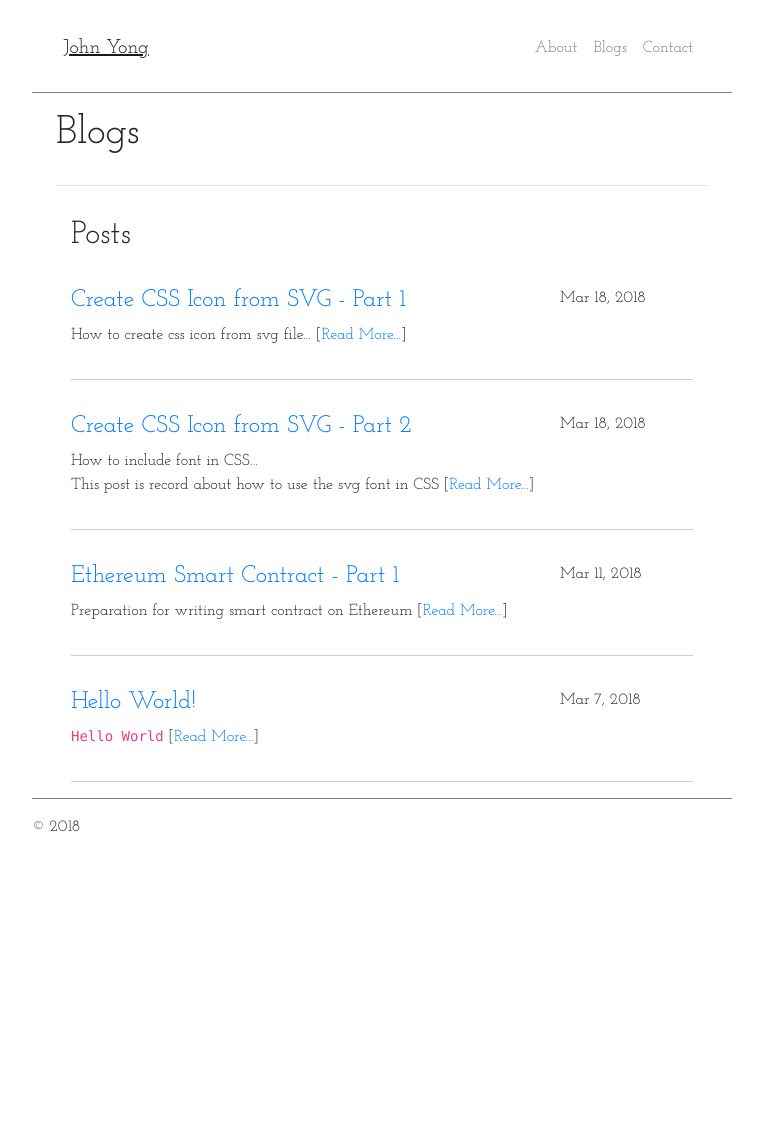
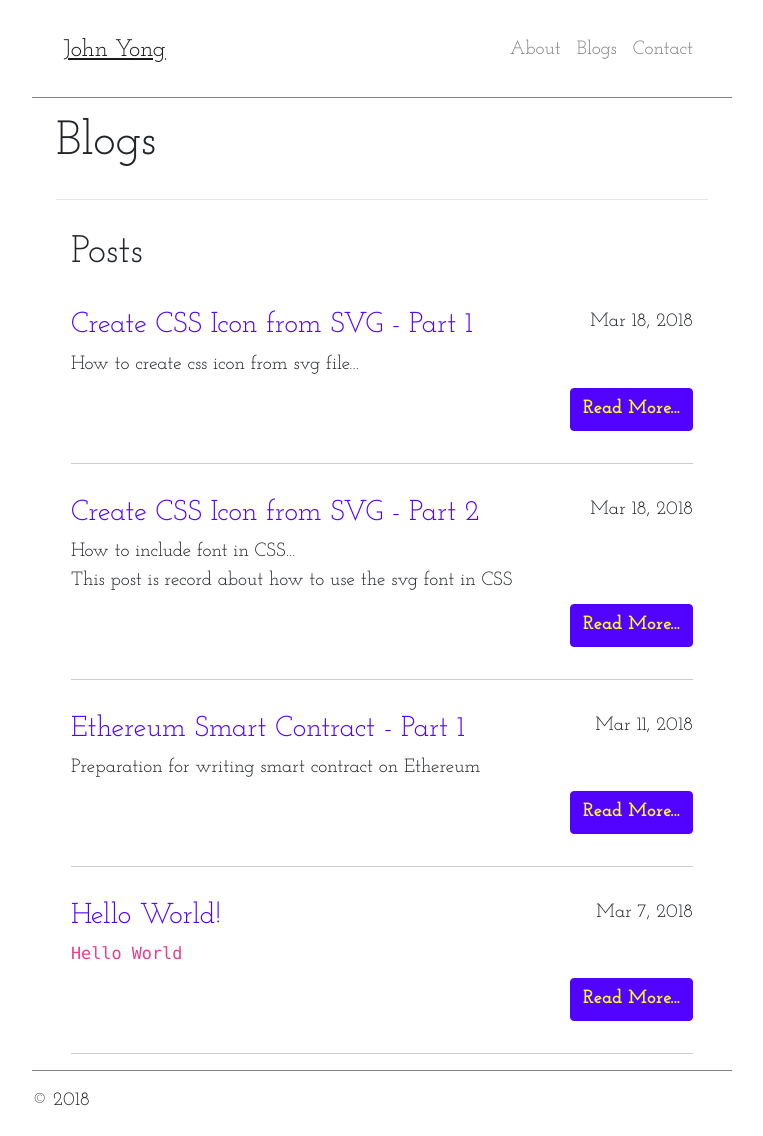
Before and after one commit to yikkok-yong/yikkok-yong.github.io, a Jekyll site: the page built from blogs.md, in a window 1280 px wide. Shown: the whole page, without its empty margins (258-1021 px from the left). Built offline with Jekyll 4.4.1, drawn with Linux system fonts in a browser that asks for light colours; nearby versions of some CDN libraries; before the commit the page ends 900 px from its top, so only the background shows below that.

Commit message:
UI modification

```diff
--- a/_config.yml
+++ b/_config.yml
@@ -46,7 +46,7 @@ my_skills:
   - 'Applications': 'Visual Studio Code, Git, Trello'
   - 'OS': 'Windows, Linux (Ubuntu)'
   - 'Framework': 'Laravel, ExpressJS, Truffle, Bootstrap 3 and 4, React Native'
-  - 'Others': 'Unit Test'
+  - 'Others': 'Unit Test, NPM'
 # Exclude from processing.
 # The following items will not be processed, by default. Create a custom list
 # to override the default setting.
--- a/_includes/personal/aboutme.html
+++ b/_includes/personal/aboutme.html
@@ -16,11 +16,11 @@
 <section class="pb-3">
     <h4><u>Skill</u></h4>
     {% for title in site.skills_title %}
-    <div class="row">
-        <div class="col-4">
+    <div class="row mb-2">
+        <div class="col-5 text-right">
             {{ title }}:
         </div>
-        <div class="col-8">
+        <div class="col-7">
             {% for skill in site.my_skills %}
                 {{ skill[title] }}
             {% endfor %}
--- a/_layouts/post.html
+++ b/_layouts/post.html
@@ -3,8 +3,8 @@ layout: default
 ---
 <article class="post h-entry" itemscope itemtype="http://schema.org/BlogPosting">
 
-  <header class="post-header">
-    <h1 class="post-title p-name" itemprop="name headline">{{ page.title | escape }}</h1>
+  <header class="post-header jumbotron">
+    <h2 class="post-title p-name" itemprop="name headline">{{ page.title | escape }}</h2>
     <p class="post-meta">
       <time class="dt-published" datetime="{{ page.date | date_to_xmlschema }}" itemprop="datePublished">
         {% assign date_format = site.minima.date_format | default: "%b %-d, %Y" %}
--- a/assets/main.scss
+++ b/assets/main.scss
@@ -2,16 +2,18 @@
 # Only the main Sass file needs front matter (the dashes are enough)
 ---
 
-@import url('https://fonts.googleapis.com/css?family=Josefin+Slab');
+@import url('https://fonts.googleapis.com/css?family=Josefin+Slab:300,400,600,700');
 
 // Color
 $black:    #000 !default;
 
 $font-family-serif: 'Josefin Slab', serif, !default;
 $font-family-base:  $font-family-serif !default;
-$font-size-base:    1rem !default;
+$font-size-base:    1.2rem !default;
 
 $hr-border-color:   rgba($black, .5) !default;
+
+$primary: #5203FF !default;
 
 @import "bootstrap";
 
@@ -23,3 +25,7 @@ $hr-border-color:   rgba($black, .5) !default;
 .yk-post-divider {
     border-color: rgba($black, 0.2);
 }
+
+.yk-post .post-link .btn.btn-primary {
+    color: #FFF23D;
+}
--- a/blogs.md
+++ b/blogs.md
@@ -20,14 +20,21 @@ permalink: /blogs/
                     </div>
                     <div class="col-3">
                         {% assign date_format = site.minima.date_format | default: "%b %-d, %Y" %}
-                        <span class="post-meta">{{ post.date | date: date_format }}</span>
+                        <span class="post-meta float-right">{{ post.date | date: date_format }}</span>
                     </div>
                 </div>
                 <div class="row">
-                    <div class="col">
+                    <div class="col-12 mb-2">
                         {% if site.show_excerpts %}
-                            {{ post.excerpt | strip_newlines | remove: '<p>' | remove: '</p>' }} &#91;<a class="post-link" href="{{ post.url | relative_url }}">Read More...</a>&#93;
+                            {{ post.excerpt | strip_newlines | remove: '<p>' | remove: '</p>' }}
                         {% endif %}
+                    </div>
+                    <div class="col-12">
+                        <a class="post-link" href="{{ post.url | relative_url }}">
+                            <button class="btn btn-primary float-right">
+                                <strong>Read More...</strong>
+                            </button>
+                        </a>
                     </div>
                 </div>
             </div>
```
